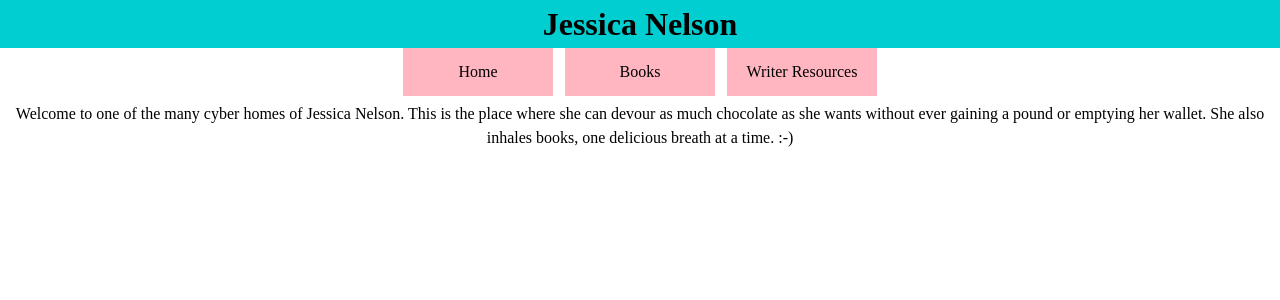
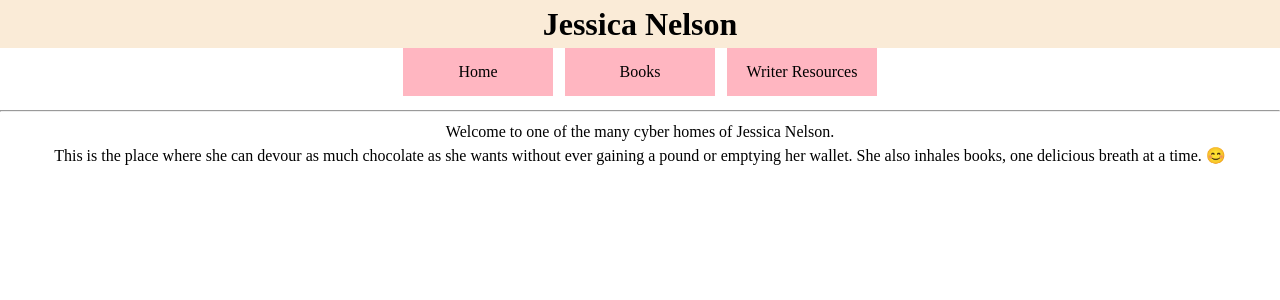
Before and after one commit to yahwehschica7/j-nelson-website, a React (Create React App) app: page / in a window 1280 px wide. Shown: the top 300 px of the page. Built offline with nearby package versions, Linux system fonts and the light colour scheme.

Commit message:
delete renderBooks component

```diff
--- a/src/App.js
+++ b/src/App.js
@@ -7,7 +7,8 @@ import WriterResources from "./WriterResources";
 import './App.css';
 
 function App() {
-  return (
+
+   return (
     <div className="App">
         <Router>
           <NavBar />
--- a/src/BookContainer.jsx
+++ b/src/BookContainer.jsx
@@ -1,5 +1,5 @@
 import React from 'react'
-import RenderBooks from './RenderBooks'
+
 
 const BookContainer = () => {
 
--- a/src/Home.jsx
+++ b/src/Home.jsx
@@ -1,26 +1,23 @@
 import React from 'react'
 
 
-const Home = () => {
+const Home = ({myBooks}) => {
 
-  function displayCurrentBook() {
 
-      fetch("http://localhost:3001/books")
-      .then(res => res.json())
-      .then(data => {
-        data.map((book) => book.title)
-      })
-    }
 
   return (
     <div>
-        <p>
-        Welcome to one of the many cyber homes of Jessica Nelson.
-        This is the place where she can devour as much chocolate as she wants
-        without ever gaining a pound or emptying her wallet.
-        She also inhales books, one delicious breath at a time. :-)
-        </p>
-        <h1></h1>
+        <hr/>
+          <p>
+          Welcome to one of the many cyber homes of Jessica Nelson. </p>
+          <p>This is the place where she can devour as much chocolate as she wants
+          without ever gaining a pound or emptying her wallet.
+          She also inhales books, one delicious breath at a time. 😊
+          </p>
+          {myBooks}
+
+
+
 
     </div>
   )
--- a/src/NavBar.jsx
+++ b/src/NavBar.jsx
@@ -14,7 +14,7 @@ const linkStyles = {
 function NavBar() {
   return (
     <div>
-      <h1 style={{backgroundColor: "darkturquoise"}}>Jessica Nelson</h1>
+      <h1 style={{backgroundColor: "antiquewhite"}} font={{font: "bold"}}>Jessica Nelson</h1>
       <NavLink
         to="/"
         style={linkStyles}
--- a/src/RenderBooks.jsx
+++ /dev/null
@@ -1,22 +0,0 @@
-import React from 'react'
-
-const RenderBooks = ({myBooks}) => {
-
-
-  const bookList = () => {
-    myBooks.map((book) => {
-    console.log(book)
-    // <h1>{book.title}</h1>,
-    // <img src={book.cover} />
-  })}
-
-  return (
-    <div>
-      {bookList}
-   </div>
-  )
-}
-
-export default RenderBooks
-
-{/* <img src={window.location.origin + '/img/myImage.png'} /> */}
```
